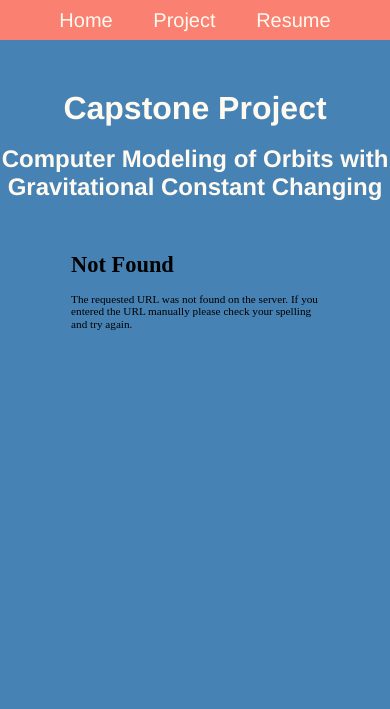
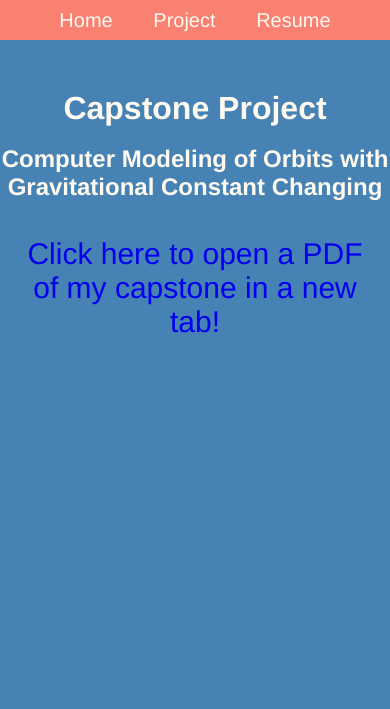
Before and after one commit to AlexanderGoose/anders_website, a Flask app: page /projects in a window 390 px wide. Shown: the top 709 px of the page. After the commit the page ends 333 px from the top, so only its background shows below. Run offline with Flask 3, Linux system fonts and the light colour scheme.

Commit message:
opens pdf in new tab on mobile

```diff
--- a/static/style.css
+++ b/static/style.css
@@ -91,6 +91,10 @@ a:hover {
     font-size: 20px;
 }
 
+.resume-list {
+    margin-left: 40px;
+}
+
 /* ------------------------- home */
 
 
@@ -149,6 +153,10 @@ a:hover {
     text-align: center;
 }
 
+.pdf-viewer {
+    display: none;
+}
+
 
 /* ------------------------- animations */
 @keyframes enterFromLeft {
@@ -187,6 +195,8 @@ a:hover {
     /* ------------------------- home */
     #container-main-home {
         margin-top: 10px;
+        margin-left: 5%;
+        margin-right: 5%;
     }
 
     #column-container {
@@ -202,6 +212,11 @@ a:hover {
     li {
         font-size: larger;
     }
+
+    .resume-list {
+        margin-left: 40px;
+    }
+
     .resume-container {
         margin-left: 5%;
         margin-right: 5%;
@@ -218,16 +233,25 @@ a:hover {
 
     /* ------------------------- project */
     .project-link {
-        width: 95%;
+        /* width: 95%;
         overflow: hidden;
-        height: 80vh;
+        height: 80vh; */
+        display: none;
+    }
+
+    .pdf_viewer {
+        font-size: 30px;
+        text-decoration: none;
     }
 
     .pdf-container {
-        transform-origin: top;
-        transform: scale(0.7); /* Scales down the size of the iframe to fit smaller screens */
-        overflow: hidden;
+        text-align: center;
+        margin-left: 5%;
+        margin-right: 5%;
+
     }
 
 
+
+
   }
--- a/templates/projects.html
+++ b/templates/projects.html
@@ -26,6 +26,7 @@
 
 <div class="pdf-container">
     <iframe class="project-link" src="{{ url_for('static', filename='pdf/anders_capstone.pdf') }}" frameborder="0"></iframe>
+    <a class="pdf_viewer" href="{{ url_for('static', filename='pdf/anders_capstone.pdf') }}" target="_blank">Click here to open a PDF of my capstone in a new tab!</a>
 </div>
 
 
--- a/templates/resume.html
+++ b/templates/resume.html
@@ -24,7 +24,7 @@
     <br>
     <h3 class="resume-list-header">EDUCATION:</h3>
 
-    <ul>
+    <ul class="resume-list">
         <li>Bachelor of Arts in Mathematics
             <br>
             Queens University in Charlotte, North Carolina
```
